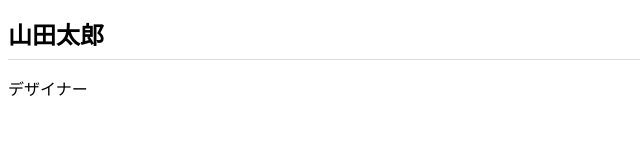
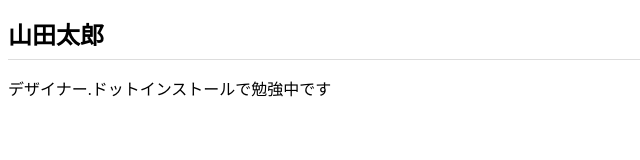
Before and after one commit to shinji-harada/shinji-harada.github.io, a plain HTML site: page index.html in a window 1280 px wide. Shown: the whole page, without its empty margins (0-640 px from the left). Drawn offline with Linux system fonts and the light colour scheme.

Commit message:
Add files via upload

```diff
--- a/index.html
+++ b/index.html
@@ -9,6 +9,6 @@
 </head>
 <body>
   <h1>山田太郎</h1>
-  <p>デザイナー</p>
+  <p>デザイナー.ドットインストールで勉強中です</p>
 </body>
 </html>
```
